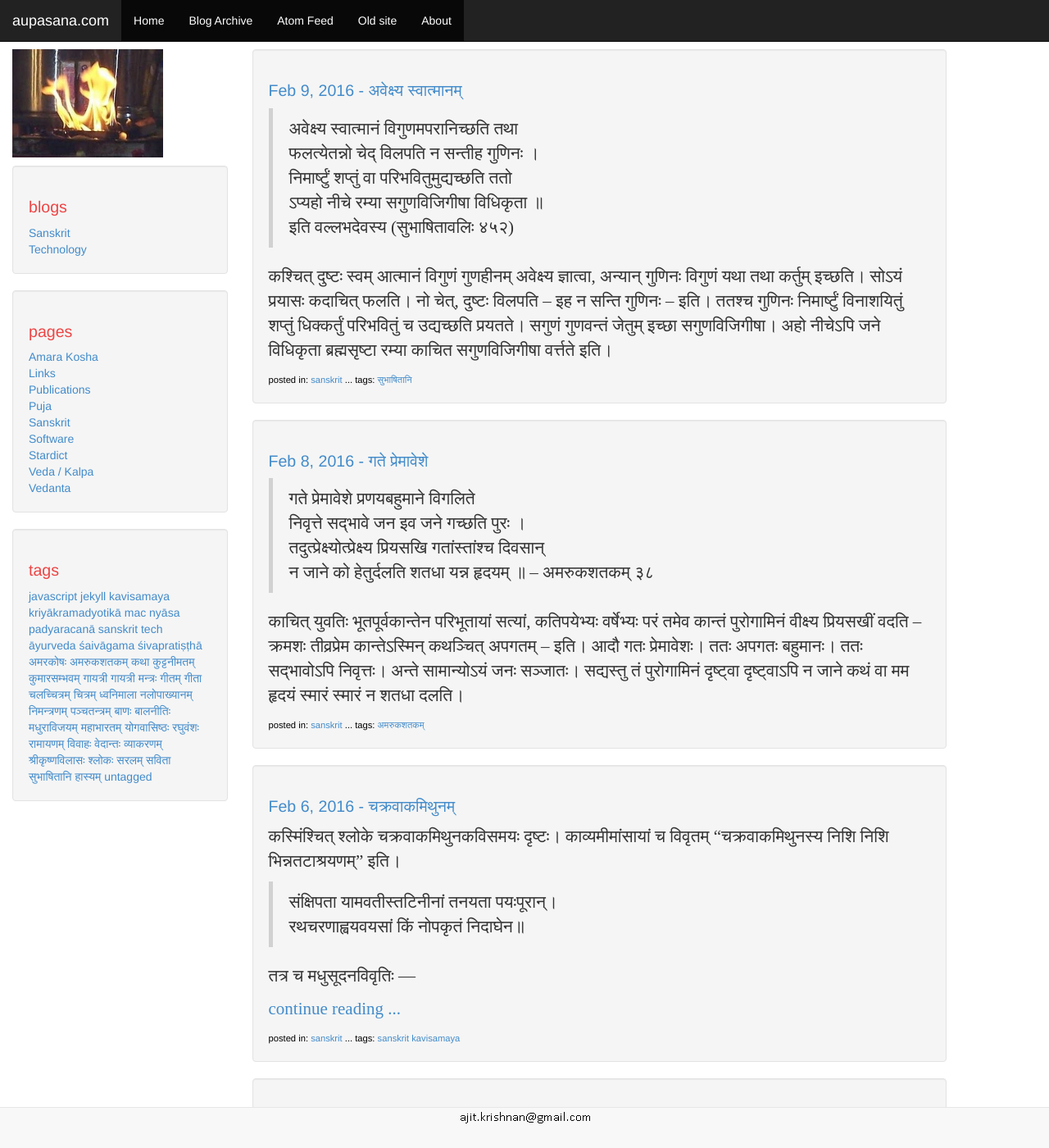
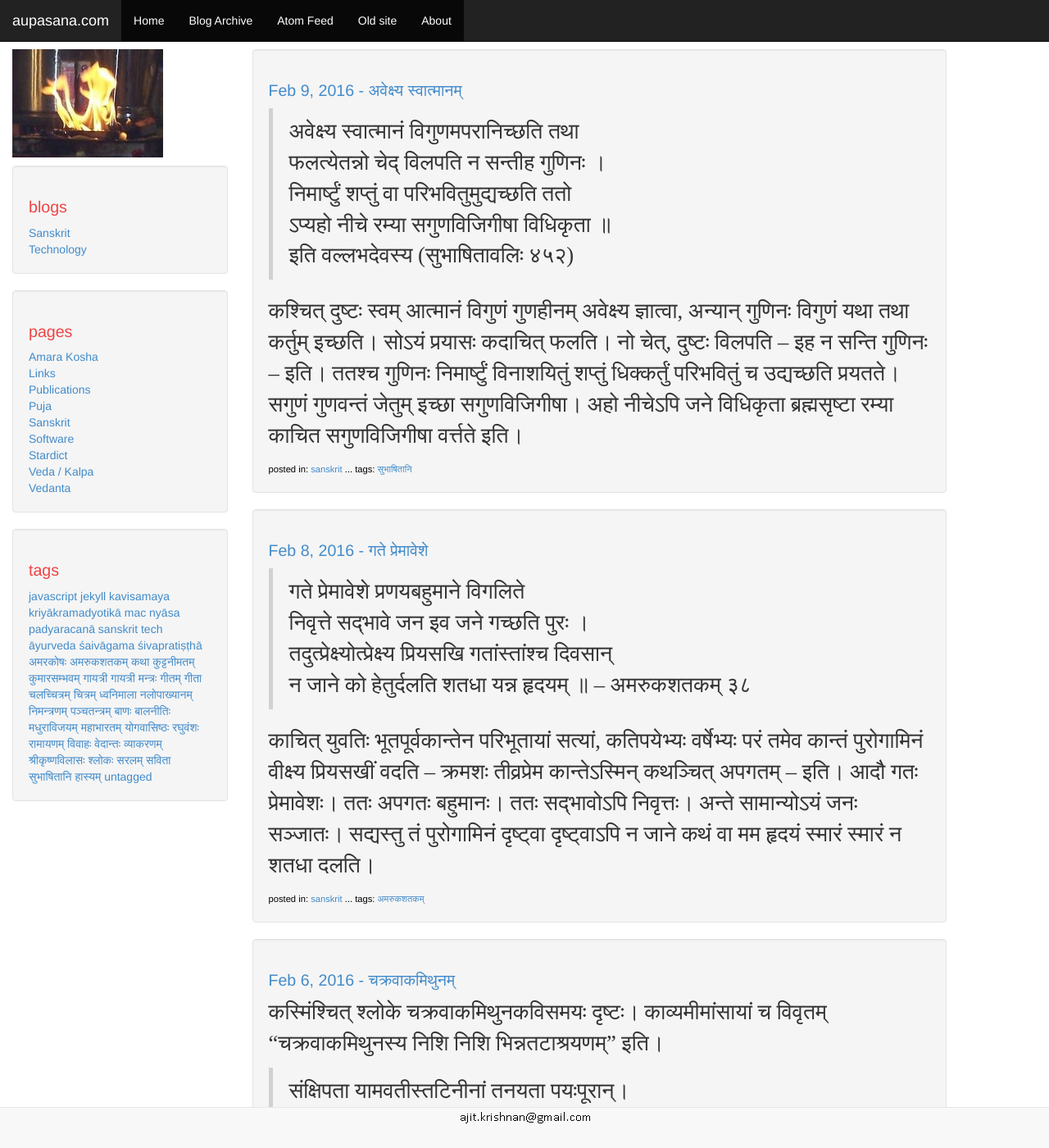
Before and after one commit to aupasana/aupasana.github.io, a Jekyll site: the page built from blogs/sanskrit.html, in a window 1280 px wide and 1400 px high. Shown: the whole window at 82% size. Built offline with Jekyll 4.4.1, drawn with Linux system fonts in a browser that asks for light colours.

Commit message:
theme.css: update .sanskrit font-size to 1.9em

```diff
--- a/css/theme.css
+++ b/css/theme.css
@@ -151,7 +151,7 @@ body {
 
 .sanskrit {
     font-family: Kokila, "Kohinoor Devanagari", "Arial Unicode MS";
-    font-size: 1.5em;
+    font-size: 1.9em;
 }
 
 blockquote {
```
